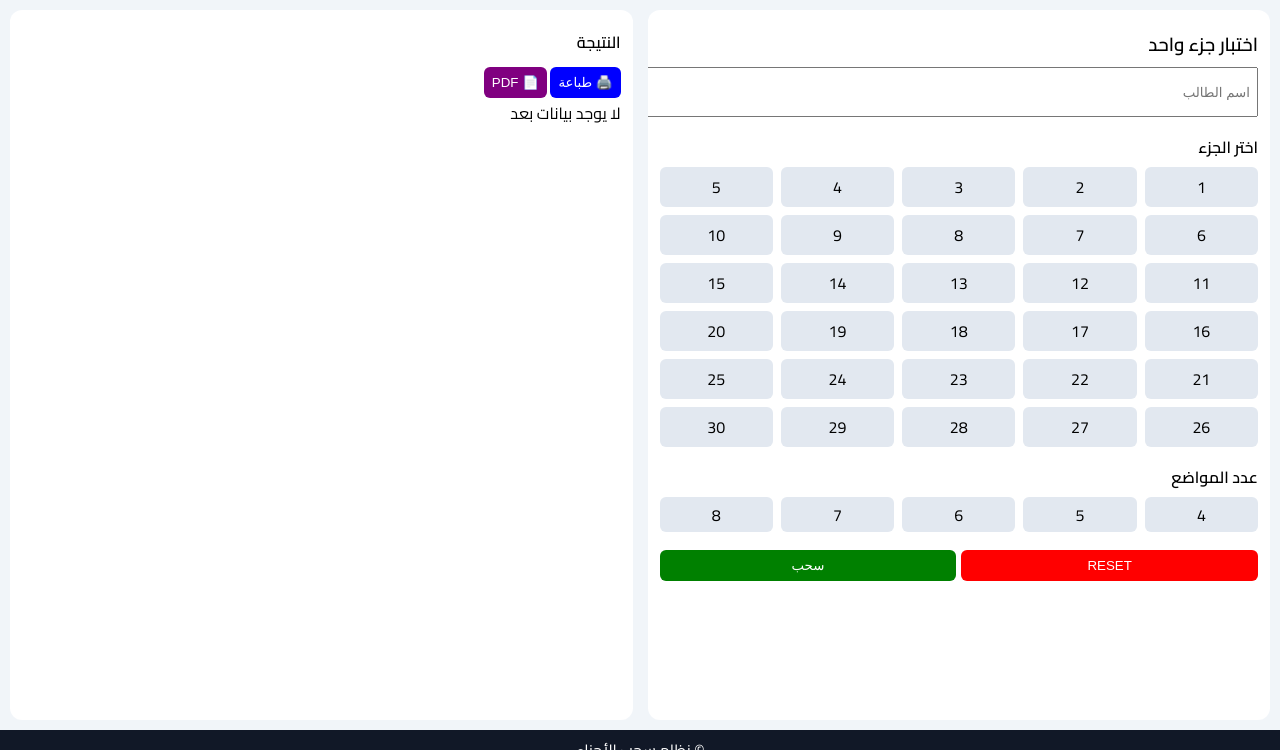
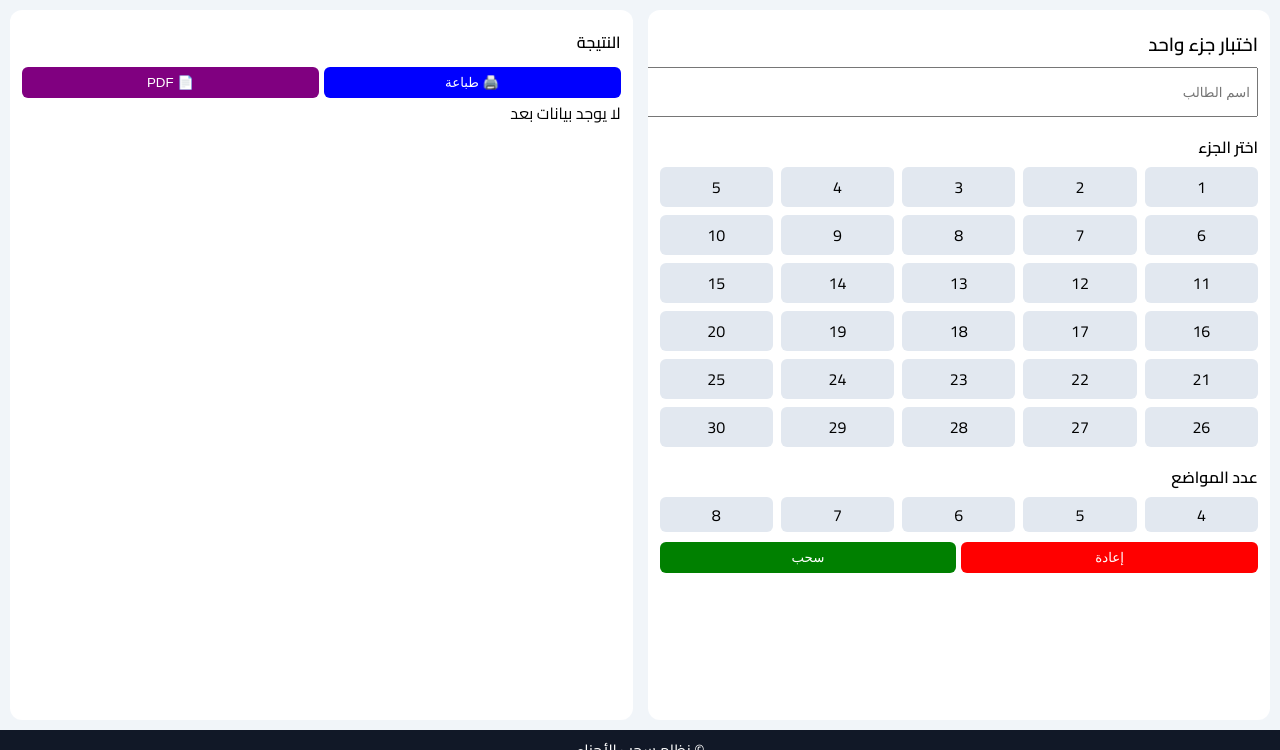
Before and after one commit to ihababbas/quran_draw, a Django app: page /single/ in a window 1280 px wide. Shown: the part 50-800 px from the top of the page. Run offline with Django 5.2, Linux system fonts and the light colour scheme; some libraries are stand-ins or nearby versions.

Commit message:
class="buttons"

```diff
--- a/quran_draw/core/templates/multi.html
+++ b/quran_draw/core/templates/multi.html
@@ -186,7 +186,7 @@ th, td {
 <div class="grid" id="grid"></div>
 
 <div class="buttons">
-<button class="reset" onclick="resetSelection()">RESET</button>
+<button class="reset" onclick="resetSelection()">إعادة</button>
 <button class="submit" onclick="submitData()">سحب</button>
 </div>
 
--- a/quran_draw/core/templates/single.html
+++ b/quran_draw/core/templates/single.html
@@ -128,7 +128,7 @@ input {
 .buttons {
     display: flex;
     gap: 5px;
-    margin-top: 8px;
+
 }
 
 button {
@@ -230,7 +230,7 @@ th, td {
 <div class="grid small-grid" id="countGrid"></div>
 
 <div class="buttons">
-<button class="reset" onclick="resetForm()">RESET</button>
+<button class="reset" onclick="resetForm()">إعادة</button>
 <button class="submit" onclick="drawSingle()">سحب</button>
 </div>
 
@@ -242,7 +242,7 @@ th, td {
 <div class="result-header">
     <h4>النتيجة</h4>
 
-    <div class="result-actions">
+    <div class="buttons">
         <button class="print-btn" onclick="printResult()">🖨️ طباعة</button>
         <button class="pdf-btn" onclick="downloadPDF()">📄 PDF</button>
     </div>
```
